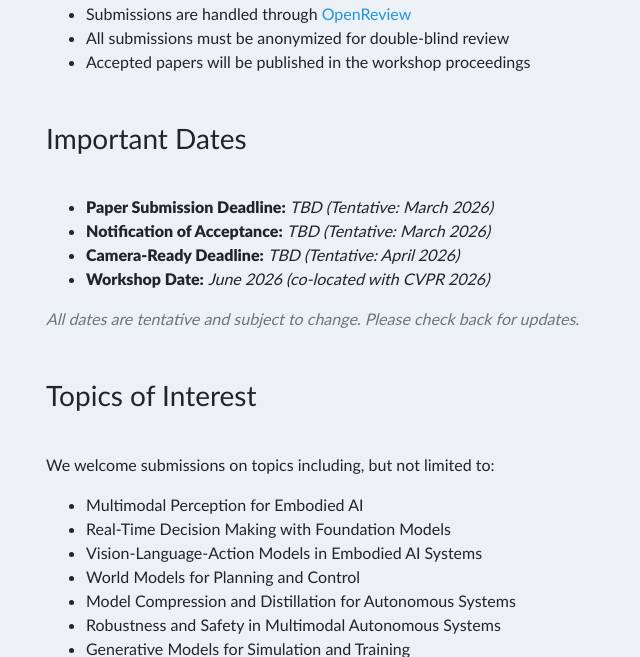
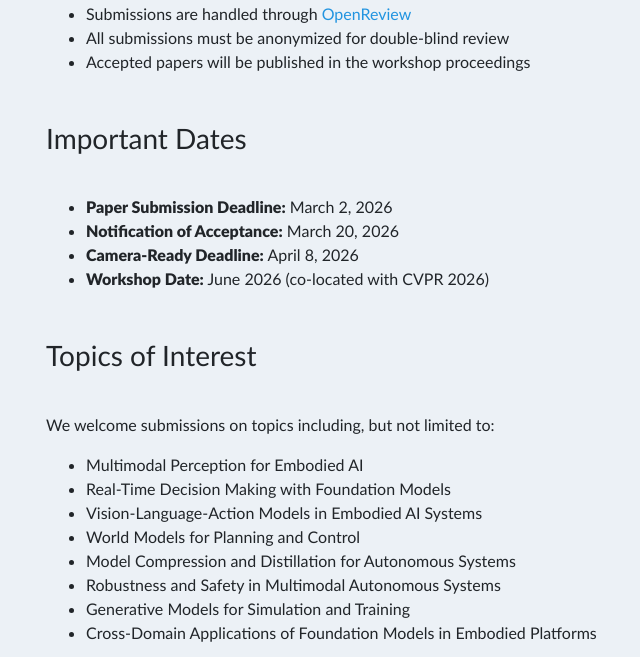
Before and after one commit to WDFM-EAI/CVPR26, a Flask app: template templates/call_for_papers.html in a window 1280 px wide. Shown: the part 623-1280 px from the top of the page, without its empty margins (55-695 px from the left). Run offline with Flask 3, Linux system fonts and the light colour scheme; the template is opened without the code that fills it, so the values that code supplies are empty; parts of the project's set-up code (start-up, migrations or seed data) failed here and were passed over; some libraries are stand-ins or nearby versions.

Commit message:
upd dates

```diff
--- a/templates/call_for_papers.html
+++ b/templates/call_for_papers.html
@@ -49,12 +49,11 @@
     <div class="row p-3">
       <div class="col-12 bd-content">
         <ul>
-          <li><strong>Paper Submission Deadline:</strong> <em>TBD (Tentative: March 2026)</em></li>
-          <li><strong>Notification of Acceptance:</strong> <em>TBD (Tentative: March 2026)</em></li>
-          <li><strong>Camera-Ready Deadline:</strong> <em>TBD (Tentative: April 2026)</em></li>
-          <li><strong>Workshop Date:</strong> <em>June 2026 (co-located with CVPR 2026)</em></li>
+          <li><strong>Paper Submission Deadline:</strong> March 2, 2026</li>
+          <li><strong>Notification of Acceptance:</strong> March 20, 2026</li>
+          <li><strong>Camera-Ready Deadline:</strong> April 8, 2026</li>
+          <li><strong>Workshop Date:</strong> June 2026 (co-located with CVPR 2026)</li>
         </ul>
-        <p class="text-muted"><em>All dates are tentative and subject to change. Please check back for updates.</em></p>
       </div>
     </div>
 
```
Also changed, not shown: docs/call_for_papers.html (+4 -5 lines).
